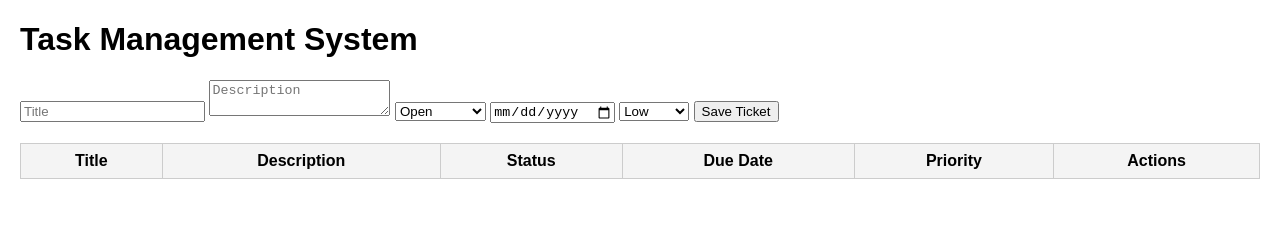
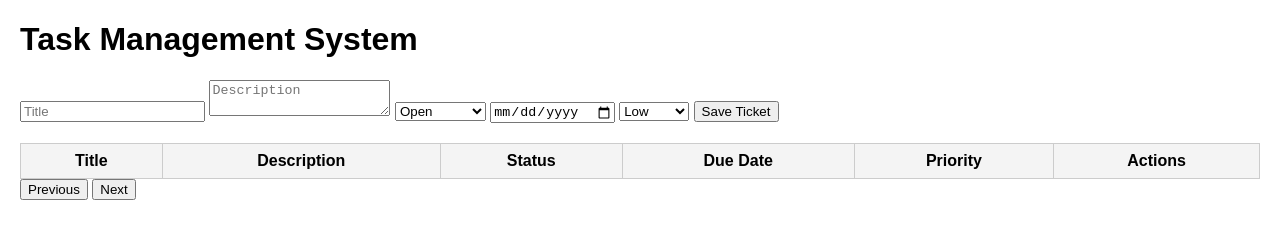
Before and after one commit to puspitamaity/json-server, a website: page index.html in a window 1280 px wide. Drawn offline with Linux system fonts and the light colour scheme.

Commit message:
Added jsonserver functionality

```diff
--- a/index.html
+++ b/index.html
@@ -62,6 +62,10 @@ th {
     </thead>
     <tbody></tbody>
   </table>
+  <div id ="pagination">
+    <button id="prePage"> Previous </button>
+    <button id="nextPage"> Next</button>
+  </div>
   <script src="script.js"></script>
 </body>
 </html>
```
Also changed, not shown: script.js (indentation only).
